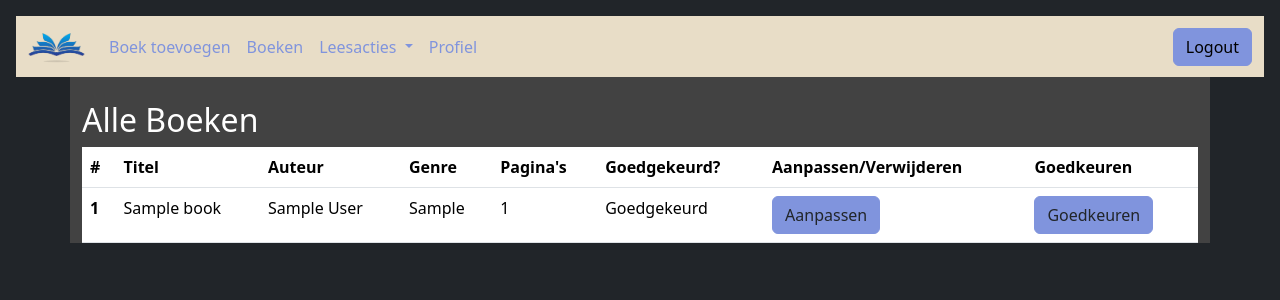
After one commit to voxxxiee/Django_Project, a Django app: page /books/ in a window 1280 px wide. The commit adds this page. Shown: the top 300 px of the page. Run offline with Django 4.2, Linux system fonts and the light colour scheme; a user stored in the database is signed in; tables that the repository leaves empty hold one stand-in row (values such as "Sample post"); some libraries are stand-ins or nearby versions.

Commit message:
mogelijkheid om als admin een boek te kunnen aanpassen en verwijderen toegevoegd.

```diff
--- a/eind_opdracht/base/static/css/style.css
+++ b/eind_opdracht/base/static/css/style.css
@@ -17,3 +17,8 @@ button[class*="btn-"]
 {
     color: #000000;
 }
+
+.table
+{
+	color: #FFFFFF;
+}
--- /dev/null
+++ b/eind_opdracht/base/templates/base/books.html
@@ -0,0 +1,42 @@
+{% extends 'base/base.html' %}
+{% load static %}
+{% block title %}Alle boeken{% endblock %}
+{% block content %}
+	<h2>Alle Boeken</h2>
+	<table class="table">
+		<thead>
+			<tr>
+				<th scope="col">#</th>
+				<th scope="col">Titel</th>
+				<th scope="col">Auteur</th>
+				<th scope="col">Genre</th>
+				<th scope="col">Pagina's</th>
+				<th scope="col">Goedgekeurd?</th>
+				{% if user.is_staff %}
+					<th scope="col">Aanpassen/Verwijderen</th>
+					<th scope="col">Goedkeuren</th>
+				{% endif %}
+			</tr>
+		</thead>
+		<tbody>
+			{% for book in books %}
+				<tr>
+					<th scope="row">{{ book.pk }}</th>
+					<td>{{ book.title }}</td>
+					<td>{{ book.author }}</td>
+					<td>{{ book.genre }}</td>
+					<td>{{ book.number_of_pages }}</td>
+					<td>{{ book.approved|yesno:"Goedgekeurd,Niet Goedgekeurd" }}</td>
+					{% if user.is_staff %}
+						<td><a class="btn" href="{% url 'base:edit_book' book.pk %}">Aanpassen</a></td>
+						<td><a class="btn">Goedkeuren</a></td>
+					{% endif %}
+				</tr>
+			{% empty %}
+				<tr>
+					<td colspan="6">Er zijn geen boeken</td>
+				</tr>
+			{% endfor %}
+		</tbody>
+	</table>
+{% endblock %}
--- a/eind_opdracht/base/templates/base/menu.html
+++ b/eind_opdracht/base/templates/base/menu.html
@@ -13,18 +13,9 @@
         <li class="nav-item">
           <a class="nav-link" href={% url 'base:bookform'%}>Boek toevoegen</a>
         </li>
-        {% if user.is_staff%}
-        <li class="nav-item dropdown">
-          <a class="nav-link dropdown-toggle" href="#" role="button" data-bs-toggle="dropdown" aria-expanded="false">
-            Admin
-          </a>
-          <ul class="dropdown-menu">
-            <li><a class="dropdown-item disabled" href="#">Boek goedkeuren</a></li>
-            <li><a class="dropdown-item disabled" href="#">Boek aanpassen</a></li>
-            <li><a class="dropdown-item disabled" href="#">Lees acties verwijderen</a></li>
-          </ul>
+        <li class="nav-item">
+          <a class="nav-link" href={% url 'base:books'%}>Boeken</a>
         </li>
-        {% endif %}
         <li class="nav-item dropdown">
           <a class="nav-link dropdown-toggle" href="#" role="button" data-bs-toggle="dropdown" aria-expanded="false">
             Leesacties
--- a/eind_opdracht/base/urls.py
+++ b/eind_opdracht/base/urls.py
@@ -16,4 +16,6 @@ urlpatterns = [
     path('profile/', views.profile_page, name="profile"),
     path('edit_profile/', views.update_profile, name='edit_profile'),
     path('delete_read/<int:pk>/', views.delete_read, name='delete_read'),
+    path('books/', views.books, name='books'),
+    path('edit_book/<int:pk>/', views.edit_book, name='edit_book'),
 ]
--- a/eind_opdracht/base/views.py
+++ b/eind_opdracht/base/views.py
@@ -4,7 +4,6 @@ from django.contrib.auth import  login
 from django.contrib.auth.forms import UserCreationForm
 from django.contrib.auth.decorators import login_required
 from django.contrib.admin.views.decorators import staff_member_required
-
 from base.forms import LeesActieForm
 from .models import Book, Read, Profile
 from .forms import BookForm, LeesActieForm, ProfileUpdateForm
@@ -21,11 +20,7 @@ def index(request):
 @login_required
 def add_book(request, pk=None):
     if request.method == "POST":
-        if pk is not None:
-            book = Book.objects.get(pk=pk)
-            form = BookForm(request.POST, instance=book)
-        else:
-            form = BookForm(request.POST)
+        form = BookForm(request.POST)
 
         # om te checken of het boek niet stiekem al bestaat
         title = request.POST.get("title")
@@ -48,11 +43,7 @@ def add_book(request, pk=None):
             messages.success(request, "Het boek is succesvol opgeslagen!")
             return redirect("base:index")
     else:
-        if pk is None:
-            form = BookForm()
-        else:
-            book = Book.objects.get(pk=pk)
-            form = BookForm(instance=book)
+        form = BookForm()
     context = {'form': form}
     return render(request, 'base/add_book.html', context)
 
@@ -153,3 +144,52 @@ def delete_read(request, pk=None):
             return redirect("base:index")
     context = {'action': action}
     return render(request, 'base/delete_read.html', context)
+
+
+@login_required
+def books(request):
+    books = Book.objects.all()
+    context = {'books': books}
+    return render(request, "base/books.html", context)
+
+
+@staff_member_required
+def edit_book(request, pk=None):
+    book = Book.objects.get(pk=pk)
+    if request.method == "POST":
+        form = BookForm(request.POST, instance=book)
+
+        # om te kijken of de delete knop is ingedrukt of niet
+        is_delete = request.POST.get("delete") is not None
+        if is_delete is True:
+            book.delete()
+            messages.success(request, "boek is succesvol verwijderd")
+            return redirect("base:index")
+
+        # pak de originele titel en schrijver om te kijken of het misschien een nieuw boek is
+        # die moet dan ook weer getest zijn of het stiekem niet al bestaat in de database
+        orig_title = book.title
+        new_title = request.POST.get("title")
+        orig_author = book.author
+        new_author = request.POST.get("author")
+        # je kan er wel alvast vanuit gaan dat het niet bestaat en dus gewoon verder kan gaan
+        does_exist = False
+        if orig_title != new_title and orig_author != new_author:
+            does_exist = Book.objects.filter(title=new_title, author=new_author).exists()
+
+        # het is toch stiekem een boek die al bestaat
+        if does_exist is True:
+            form.add_error("title", "Het veranderde book met deze titel en schrijver bestaat al.")
+
+        if form.is_valid():
+            book = form.save(commit=False)
+            # als de admin het boek heeft aangepast lijkt het mij dat het ook gelijk is goedgekeurd
+            book.approved = True
+            book.approved_by = request.user
+            book.save()
+            messages.success(request, "Het boek is succesvol opgeslagen!")
+            return redirect("base:index")
+    else:
+        form = BookForm(instance=book)
+    context = {'form': form}
+    return render(request, "base/edit_book.html", context)
```
Also changed, not shown: eind_opdracht/base/templates/base/edit_book.html (added, +15 -0 lines).
